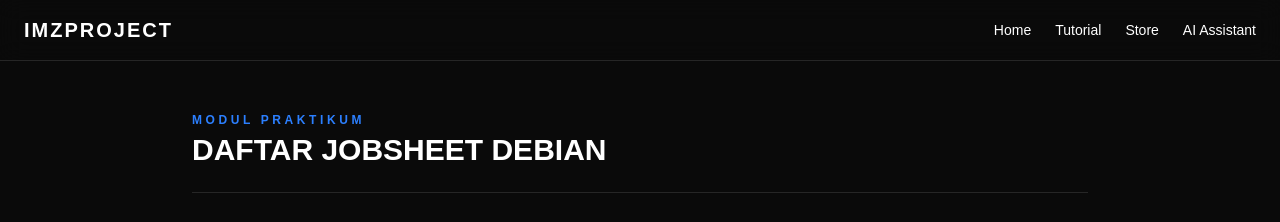
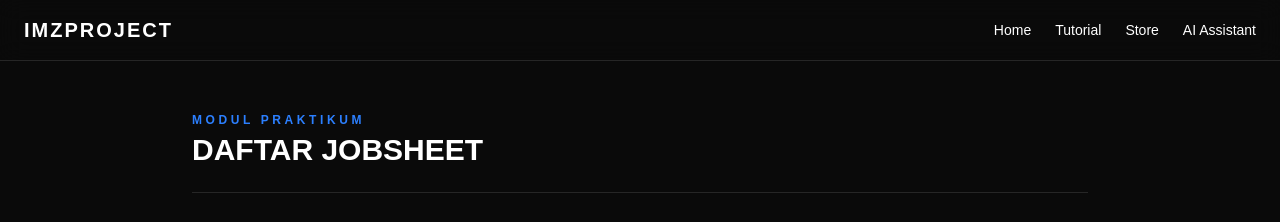
Before and after one commit to imamxpsg-png/imzprojects, a Next.js app: page /tutorial in a window 1280 px wide. Shown: the top 222 px of the page. Built offline with nearby package versions, Linux system fonts and the light colour scheme; no server answers; the database is empty.

Commit message:
Update page.tsx

```diff
--- a/app/tutorial/page.tsx
+++ b/app/tutorial/page.tsx
@@ -28,7 +28,7 @@ export default function TutorialPage() {
       <div className="max-w-4xl mx-auto">
         <div className="border-b border-neutral-800 pb-6 mb-10">
           <span className="text-xs font-bold tracking-[0.3em] text-blue-500 uppercase block mb-1">Modul Praktikum</span>
-          <h1 className="text-3xl font-black text-white uppercase">DAFTAR JOBSHEET DEBIAN</h1>
+          <h1 className="text-3xl font-black text-white uppercase">DAFTAR JOBSHEET</h1>
         </div>
 
         {loading && <p className="text-neutral-500 animate-pulse text-sm">Memuat daftar dokumen...</p>}
```
